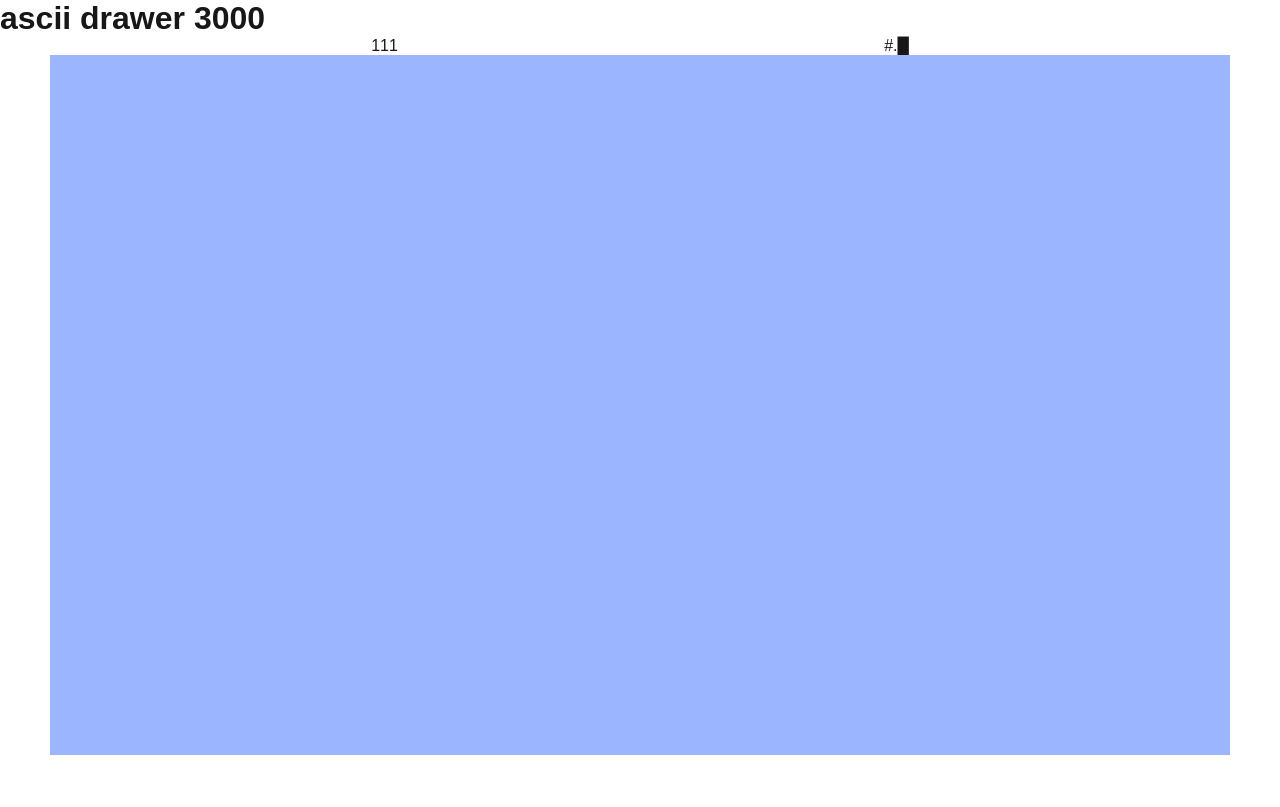
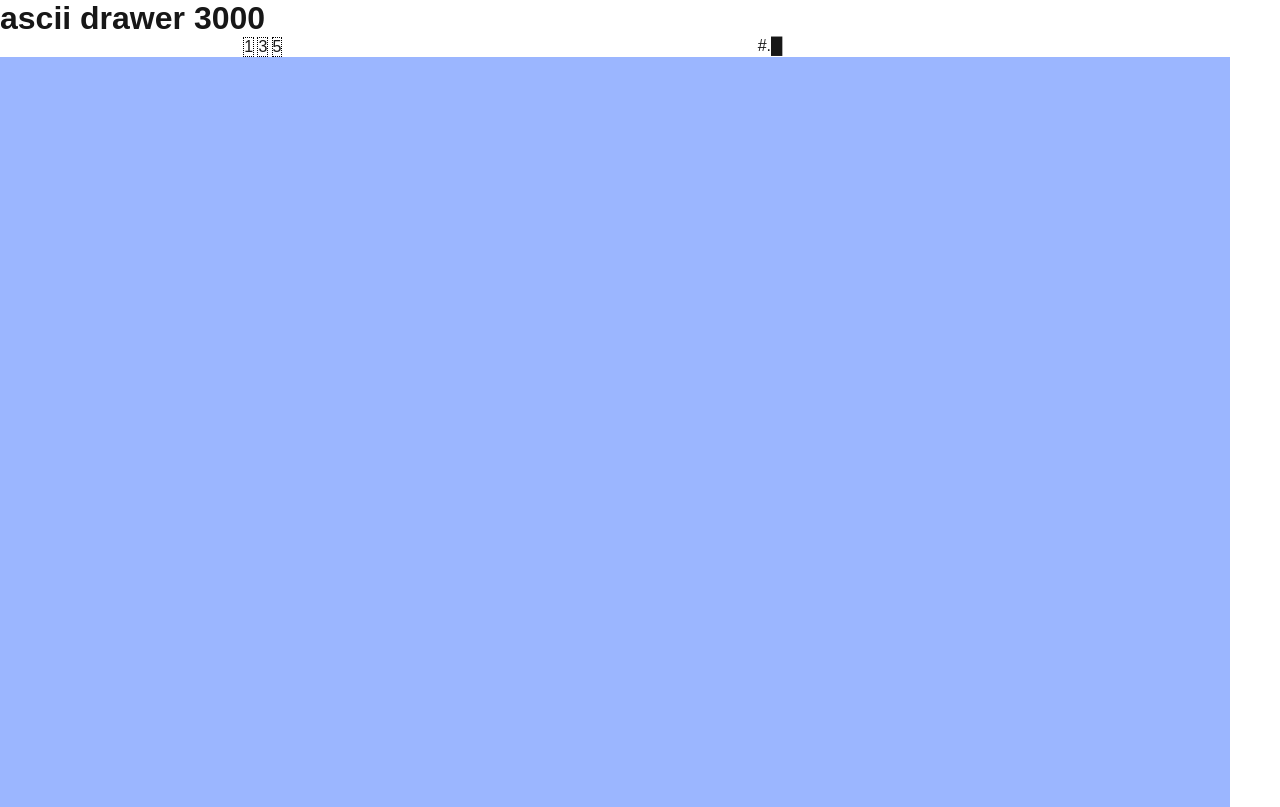
Before and after one commit to lolasanchezz/ascii-drawing-website, a Next.js app: page / in a window 1280 px wide. Built offline with nearby package versions, Linux system fonts and the light colour scheme.

Commit message:
basic functionality works

```diff
--- a/src/app/page.module.css
+++ b/src/app/page.module.css
@@ -1,7 +1,7 @@
 .easelDiv {
 
   color: black;
-
+  cursor: pointer;
   background-color: rgb(155, 182, 255);
 }
 
@@ -13,8 +13,8 @@
 .main {
   display: flex;
   flex-direction: column;
-  justify-content: center;
-  align-items: center;
+  justify-content: left;
+  align-items: left;
 }
 
 .toolBar{
@@ -29,3 +29,8 @@
   flex-direction: row;
 
 }
+
+.sizes p {
+  margin: 0 5%;
+  border: 1px dotted black;
+}
--- a/src/app/page.tsx
+++ b/src/app/page.tsx
@@ -1,11 +1,39 @@
 "use client";
 import styles from "./page.module.css";
 import { useState, useEffect } from "react";
+  const styleFontHeight = 12;
+
+  const fontHeight = styleFontHeight * 1.2;
+  const fontWidth = styleFontHeight * 0.56;
+  const padding = 50
 export default function Home() {
-  const width = window.innerWidth - 100;
-  const height = window.innerHeight - 100;
+  const [dimensions, setDimensions] = useState({
+    w: 800,
+    h: 600
+  })
+  useEffect(() => {
+    const s = () => {setDimensions({
+      w: window.innerWidth - padding,
+      h: window.innerHeight - padding
+    })}
+    s()
+  }, [])
+
+
+  function makeEmptyArr(width: number, height: number) {
+    let tmpArray: string[][] = [];
+    for (let i = 0; i < height / fontHeight; i++) {
+      tmpArray[i] = [];
+      for (let j = 0; j < width / fontWidth; j++) {
+        //tmpArray[i].push("#");
+        tmpArray[i].push("⠀");
+      }
+    }
+    return tmpArray;
+  }
   const [size, setSize] = useState(1);
-  const [char, setChar] = useState("#");
+  const [pickedChar, setChar] = useState("#");
+  const [finalRender, setFinalRender] = useState(makeEmptyArr(dimensions.w, dimensions.h));
 
   const Toolbar = () => {
     return (
@@ -23,14 +51,14 @@ export default function Home() {
               setSize(3);
             }}
           >
-            1
+            3
           </p>
           <p
             onClick={() => {
               setSize(5);
             }}
           >
-            1
+            5
           </p>
         </div>
         <div className={styles.charsBox}>
@@ -60,31 +88,27 @@ export default function Home() {
     );
   };
 
-  const Easel = (props: { width: number; height: number }) => {
-    const styleFontHeight = 12;
-    const fontHeight = styleFontHeight * 1.2;
-    const fontWidth = styleFontHeight * 0.56;
+  return (
+    <div className={styles.page}>
+      <h1>ascii drawer 3000</h1>
+      <main className={styles.main}>
+        <Toolbar />
+        <Easel width={dimensions.w} height={dimensions.h} setFinalRender = {setFinalRender} finalRender={finalRender} pickedChar={pickedChar} size={size}></Easel>
+      </main>
+    </div>
+  );
+}
 
+  const Easel = (props: { width: number; height: number, setFinalRender: any, finalRender: string[][], pickedChar: string, size: number }) => {
     const [mouseDown, setMouseDown] = useState(false);
-    const [finalRender, setFinalRender] = useState([] as string[][]);
 
-    useEffect(() => {
-      let tmpArray = [];
-      for (let i = 0; i < props.height / fontHeight; i++) {
-        tmpArray[i] = [];
-        for (let j = 0; j < props.width / fontWidth; j++) {
-          //tmpArray[i].push("#");
-          tmpArray[i].push("⠀");
-        }
-      }
-      setFinalRender(tmpArray);
-    }, [props.width, props.height]);
     //unbelievable
     function updateRender(
       xPos: number,
       yPos: number,
       newChar: string,
       size: number,
+      finalRender: string[][]
     ) {
       //attempt to make circle brushes
       let pos: number[][] = [];
@@ -97,33 +121,13 @@ export default function Home() {
       } else {
         pos = [[xPos, yPos]];
       }
-
+      const coords = new Set(pos.map(([x, y]) => `${x},${y}`));
+      console.log(pos);
       let curCoordInd = 0;
-      const newArr = finalRender.map((arr, i) => {
-        if (curCoordInd >= pos.length) {
-          console.log("reached end")
-          return arr}
-        if (i === pos[curCoordInd][1]) {
-          return arr.map((char, i2) => {
-
-             if (curCoordInd >= pos.length) {
-          console.log("reached end")
-          return char}
-            if (i2 === pos[curCoordInd][0]) {
-              console.log("updated");
-              console.log(curCoordInd)
-              curCoordInd++;
-              return newChar;
-            } else {
-              return char;
-            }
-          });
-        } else {
-          return arr;
-        }
-      });
-
-      setFinalRender(newArr);
+      const newArr = finalRender.map((row, y) =>
+        row.map((char, x) => (coords.has(`${x},${y}`) ? newChar : char)),
+      );
+      return newArr
     }
 
     return (
@@ -140,7 +144,7 @@ export default function Home() {
         }}
         onMouseUp={() => setMouseDown(false)}
       >
-        {finalRender.map((row, i) => {
+        {props.finalRender.map((row, i) => {
           return (
             <div key={i}>
               {row.map((char, j) => {
@@ -150,7 +154,9 @@ export default function Home() {
                     key={j}
                     onMouseOver={(client) => {
                       if (mouseDown) {
-                        updateRender(j, i, "#", size);
+                        props.setFinalRender(arr => {
+                          const r = updateRender(j, i, props.pickedChar, props.size, arr)
+                          return r })
                       }
                     }}
                   >
@@ -164,14 +170,3 @@ export default function Home() {
       </div>
     );
   };
-
-  return (
-    <div className={styles.page}>
-      <h1>ascii drawer 3000</h1>
-      <main className={styles.main}>
-        <Toolbar />
-        <Easel width={width} height={height}></Easel>
-      </main>
-    </div>
-  );
-}
```
